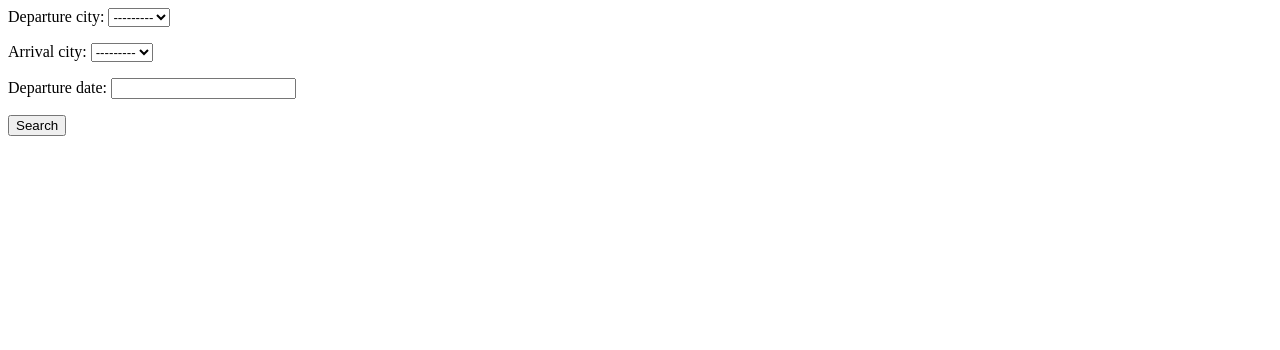
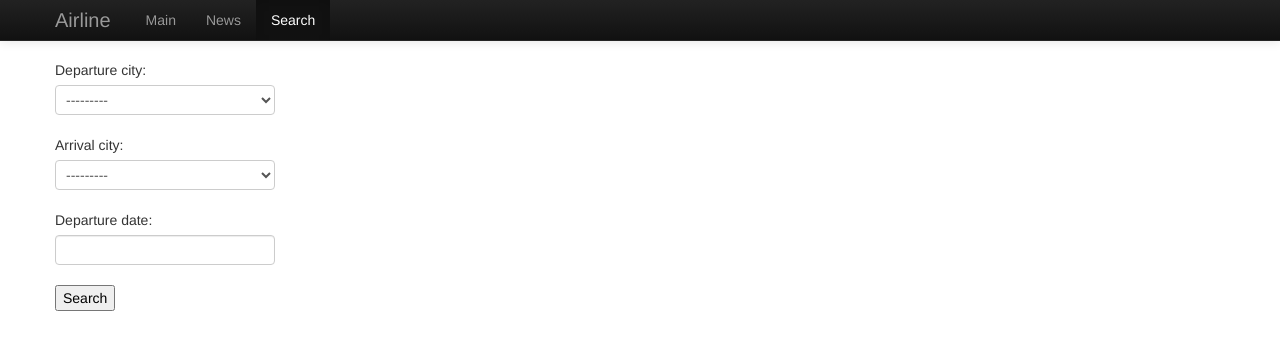
Before and after one commit to frollow/airline, a Django app: page /search/ in a window 1280 px wide. Shown: the top 350 px of the page. Run offline with Django 3.2, Linux system fonts and the light colour scheme; data that the repository does not hold is empty; some libraries are stand-ins or nearby versions.

Commit message:
menu and template including fixed

```diff
--- a/blog/urls.py
+++ b/blog/urls.py
@@ -1,11 +1,11 @@
 # -*- coding: utf-8 -*-
 from django.conf.urls import patterns, url
 
-from blog.views import PostsListView, PostDetailView
+import blog
+from blog.views import PostDetailView
+
 
 urlpatterns = patterns('',
-    url(r'^$', PostsListView.as_view(), name='list'), # то есть по URL http://имя_сайта/blog/
-                                                      # будет выводиться список постов
-    url(r'^(?P<pk>\d+)/$', PostDetailView.as_view()), # а по URL http://имя_сайта/blog/число/
-                                                      # будет выводиться пост с определенным номером
+    url(r'^$', blog.views.news),
+    url(r'^(?P<pk>\d+)/$', PostDetailView.as_view()),
 )
--- a/country/views.py
+++ /dev/null
@@ -1 +0,0 @@
-# coding: utf-8
--- a/flight/views.py
+++ b/flight/views.py
@@ -4,6 +4,7 @@ from django.template.context import RequestContext
 from django.utils.dateparse import parse_datetime
 from django.views.generic import ListView
 from django.shortcuts import render_to_response
+from blog.models import Post
 
 from flight.models import Flight
 from forms import *
@@ -17,7 +18,9 @@ class ListFlightView(ListView):
 
 def index(request):
     search_form = SearchForm()
-    return render(request, 'index.html', {'search_form': search_form}, context_instance=RequestContext(request))
+    posts = Post.objects.all()
+    return render(request, 'index.html', {'search_form': search_form,
+                                          'object_list': posts}, context_instance=RequestContext(request))
 
 
 def search(request):
@@ -59,5 +62,5 @@ def search(request):
                                       context_instance=RequestContext(request))
     else:
         search_form = SearchForm()
-    return render_to_response('search_form.html', {'search_form': search_form},
+    return render_to_response('search.html', {'search_form': search_form},
                               context_instance=RequestContext(request))
--- a/templates/base.html
+++ b/templates/base.html
@@ -36,15 +36,15 @@
                     <div class="navbar">
                         <a class="brand" href="/">Airline</a>
                         <ul class="nav">
-                        <li class="menu_main">
-                            <a href="/">Main</a>
-                        </li>
-                        <li class="menu_blog">
-                            <a href="/blog">News</a>
-                        </li>
-{#                        <li class="menu_search">#}
-{#                            <a href="/search">Search</a>#}
-{#                        </li>#}
+                            <li class="menu_main">
+                                <a href="/">Main</a>
+                            </li>
+                            <li class="menu_news">
+                                <a href="/blog">News</a>
+                            </li>
+                            <li class="menu_search">
+                                <a href="/search">Search</a>
+                            </li>
                         </ul>
                     </div>
                 </div>
--- /dev/null
+++ b/templates/search.html
@@ -0,0 +1,11 @@
+{% extends 'base.html' %}
+
+{% block js_content %}
+    $(document).ready(function() {
+        $(".menu_search").addClass('active');
+    });
+{% endblock %}
+
+{% block main_content %}
+    {% include 'search_form.html' %}
+{% endblock %}
```
Also changed, not shown: blog/views.py (+9 -5 lines), templates/blog/news.html (added, +11 -0 lines), templates/blog/post_list.html (+0 -11 lines), order/migrations/0006_auto_20141123_2233.py (added).
